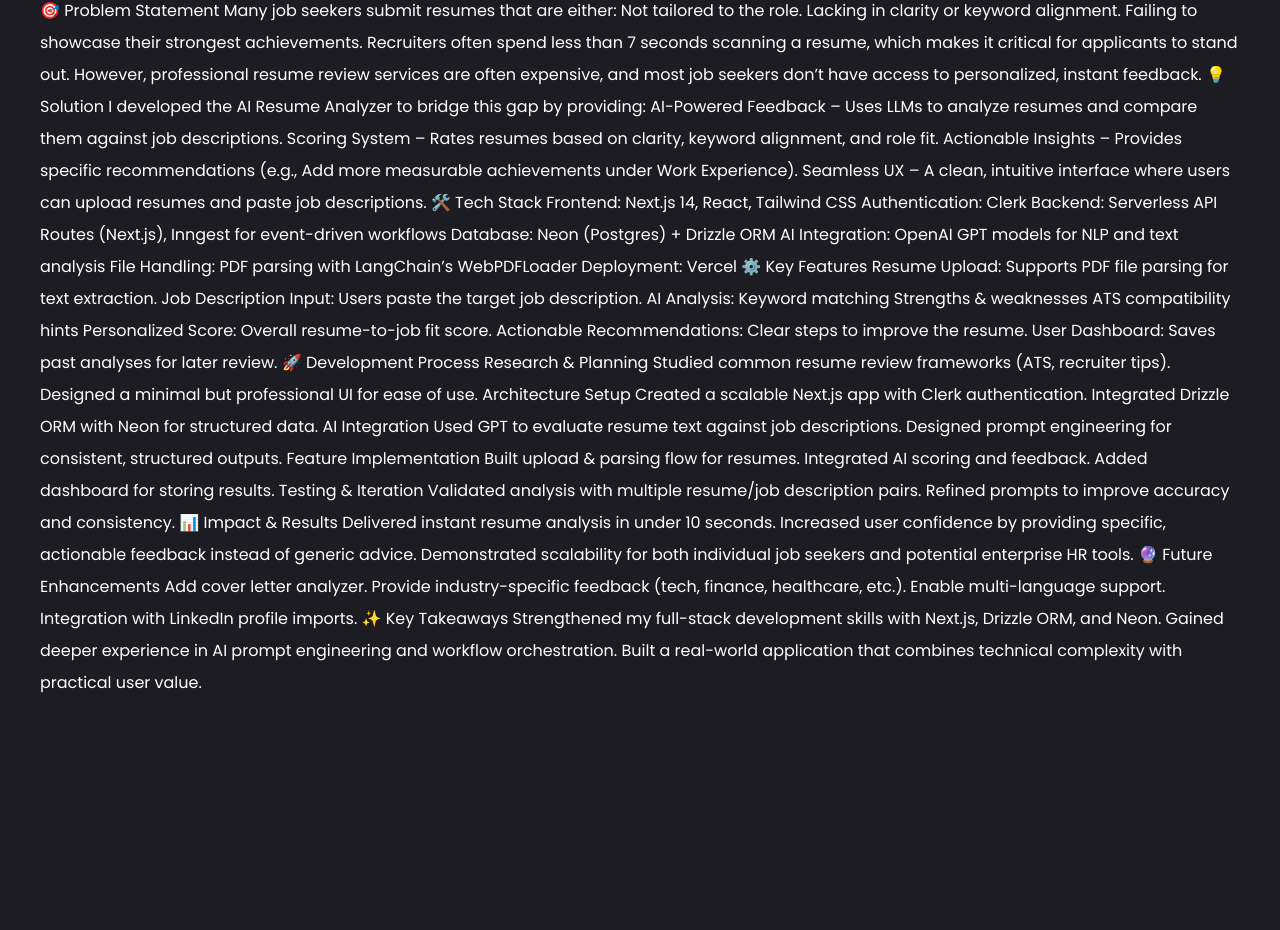
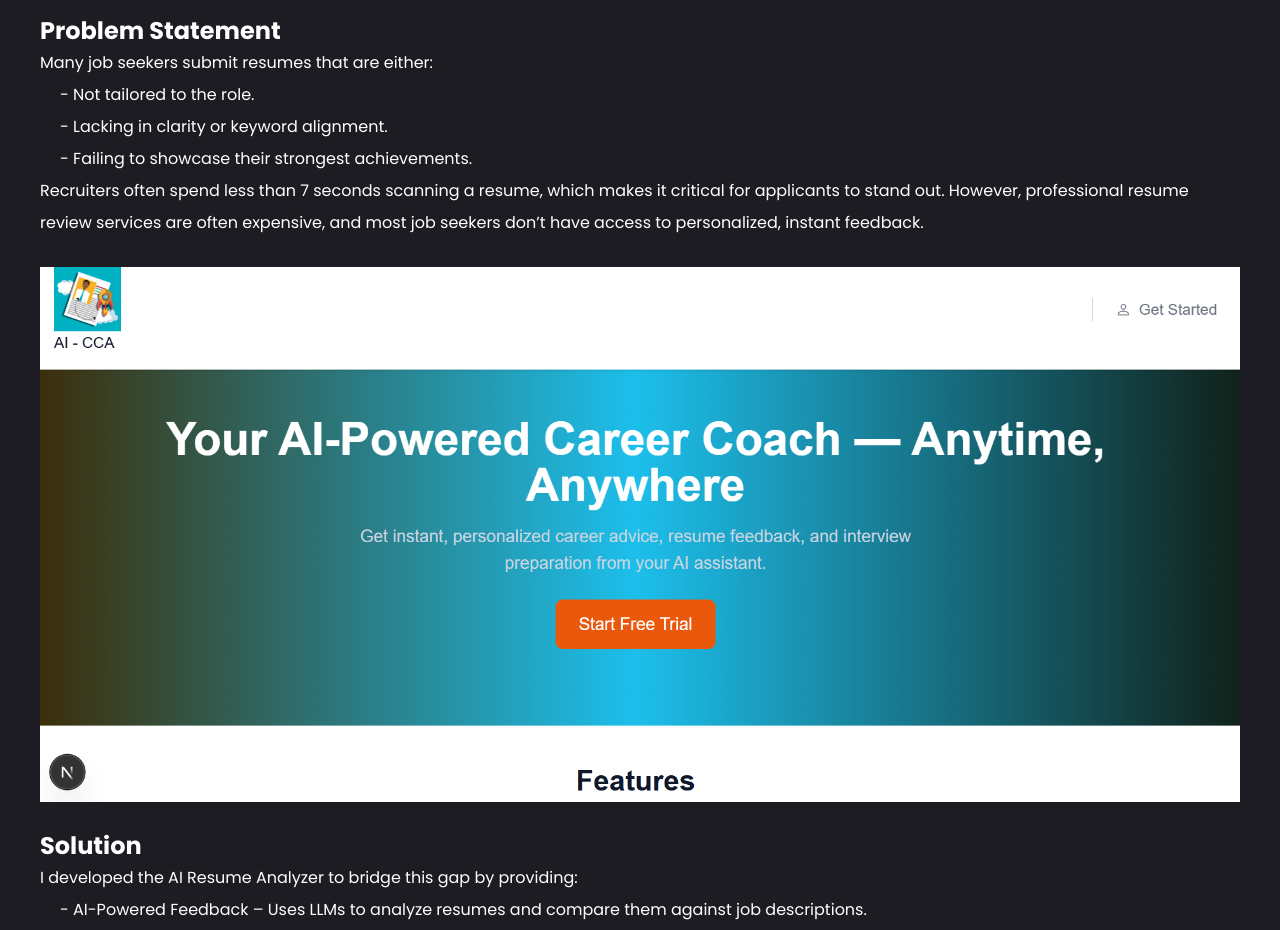
Before and after one commit to KehindeOjeba/Professional-Portfolio, a Next.js app: page /casestudies in a window 1280 px wide. Shown: the part 429-1359 px from the top of the page. Before the commit the page ends 1168 px from the top, so only its background shows below. Built offline with nearby package versions, Linux system fonts and the light colour scheme.

Commit message:
still building case studies

```diff
--- a/app/casestudies/page.jsx
+++ b/app/casestudies/page.jsx
@@ -1,6 +1,8 @@
 'use client'
 import { motion } from 'framer-motion'
 import React from 'react'
+import Hero from '../../public/assets/homepage.png'
+import Image from 'next/image'
 
 const page = () => {
   return (
@@ -21,30 +23,43 @@
 This project reflects my expertise in Next.js, React, AI integrations, database design, and cloud deployment, while also showcasing my ability to build real-world, user-focused applications.
 </section>
 
+<section>
+  <p className='text-2xl font-bold mt-5'>Problem Statement</p>
+  <p>Many job seekers submit resumes that are either:</p>
+<ul className='ml-5'>
 
-🎯 Problem Statement
+<li>- Not tailored to the role.</li>
+<li>- Lacking in clarity or keyword alignment.</li>
+<li>- Failing to showcase their strongest achievements.</li>
+</ul>
+Recruiters often spend less than 7 seconds scanning a resume, which makes it critical for applicants to stand out. However, professional resume review services are often expensive, and most job seekers don’t have access to personalized, instant feedback.
+</section>
+<section className='mt-7 mb-7'>
+  <Image src={Hero} alt='' />
+</section>
+<section>
+  <p className='text-2xl font-bold mt-5'>Solution</p>
+  <p>I developed the AI Resume Analyzer to bridge this gap by providing:</p>
 
-Many job seekers submit resumes that are either:
+  <ul className='ml-5'>
 
-Not tailored to the role.
+<li>- AI-Powered Feedback – Uses LLMs to analyze resumes and compare them against job descriptions.</li>
+<li>- Actionable Insights – Provides specific recommendations (e.g., Add more measurable achievements under Work Experience).</li>
+<li>- Seamless UX – A clean, intuitive interface where users can upload resumes and paste job descriptions.</li>
+<li>- Scoring System – Rates resumes based on clarity, keyword alignment, and role fit.
+</li>
+</ul>
+  </section>
 
-Lacking in clarity or keyword alignment.
 
-Failing to showcase their strongest achievements.
 
-Recruiters often spend less than 7 seconds scanning a resume, which makes it critical for applicants to stand out. However, professional resume review services are often expensive, and most job seekers don’t have access to personalized, instant feedback.
 
-💡 Solution
 
-I developed the AI Resume Analyzer to bridge this gap by providing:
 
-AI-Powered Feedback – Uses LLMs to analyze resumes and compare them against job descriptions.
 
-Scoring System – Rates resumes based on clarity, keyword alignment, and role fit.
 
-Actionable Insights – Provides specific recommendations (e.g., Add more measurable achievements under Work Experience).
 
-Seamless UX – A clean, intuitive interface where users can upload resumes and paste job descriptions.
+
 
 🛠️ Tech Stack
 
```
Also changed, not shown: public/assets/homepage.png (added).
